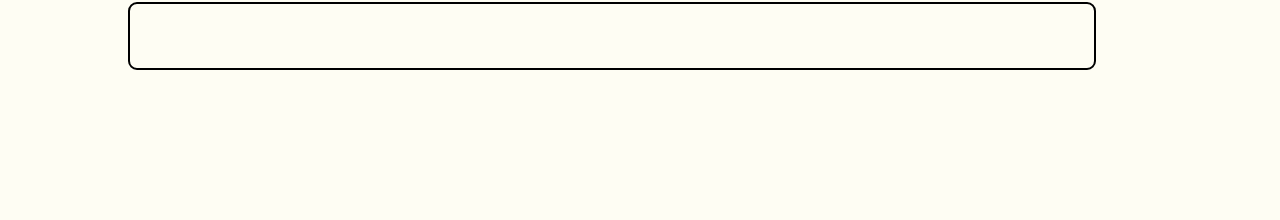
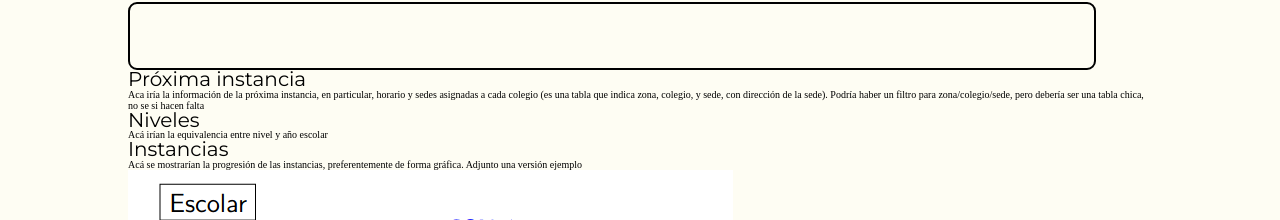
Before and after one commit to JZylber/oma-san-isidro, a Next.js app: page /oma in a window 1280 px wide. Shown: the part 377-597 px from the top of the page. Built offline with nearby package versions, Linux system fonts and the light colour scheme; no server answers; the database is empty; a web font is replaced by a local one.

Commit message:
feat(homes): basic structure

```diff
--- a/components/Homes/Home.tsx
+++ b/components/Homes/Home.tsx
@@ -13,6 +13,13 @@ const Home = ({competition,dates}:HomeProps) => {
         <h1 className={styles.title}>{competition}</h1>
         <h2 className={styles.sectionTitle}>Fechas</h2>
         <DateBanner dates={dates} displayAmount={dates.length} displayCategory={competition} ignoreCurrentDate={true}/>
+        <h2 className={styles.sectionTitle}>Próxima instancia</h2>
+        <p>Aca iría la información de la próxima instancia, en particular, horario y sedes asignadas a cada colegio (es una tabla que indica zona, colegio, y sede, con dirección de la sede). Podría haber un filtro para zona/colegio/sede, pero debería ser una tabla chica, no se si hacen falta</p>
+        <h2 className={styles.sectionTitle}>Niveles</h2>
+        <p>Acá irían la equivalencia entre nivel y año escolar</p>
+        <h2 className={styles.sectionTitle}>Instancias</h2>
+        <p>Acá se mostrarían la progresión de las instancias, preferentemente de forma gráfica. Adjunto una versión ejemplo</p>
+        <img src="/images/instancias.png" alt="Instancia"/>
         </>
     )
 }
```
Also changed, not shown: public/images/instancias.png (added).
